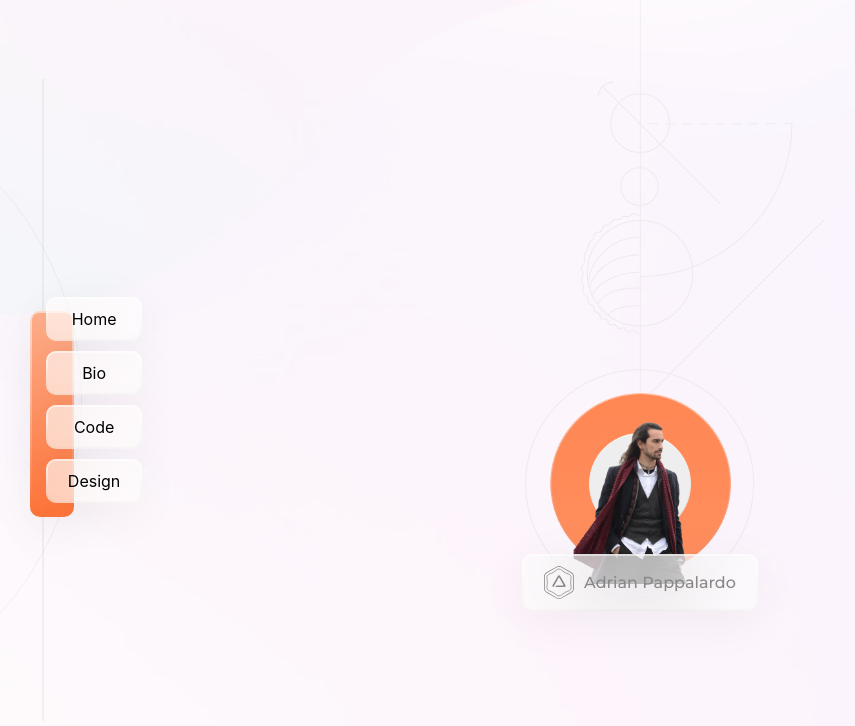
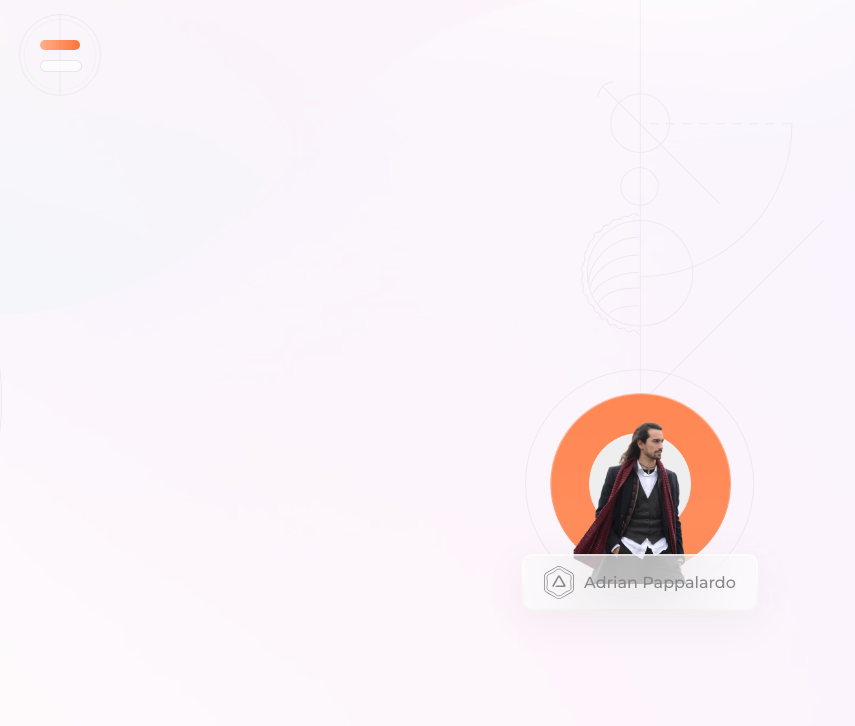
Before and after one commit to demonxdrag/portfolio, a React (Create React App) app: page / in a window 1280 px wide. Shown: the top 726 px of the page, without its empty margins (0-855 px from the left). Built offline with nearby package versions, Linux system fonts and the light colour scheme.

Commit message:
added menu interaction

```diff
--- a/src/views/components/GlassCard/GlassCard.style.ts
+++ b/src/views/components/GlassCard/GlassCard.style.ts
@@ -32,6 +32,7 @@ export const GlassCardContent = styled('div')`
   padding: 0 20px;
   gap: 10px;
   width: 100%;
+  height: 100%;
   border-radius: 10px;
   border-width: 2px;
   border-style: solid;
--- a/src/views/components/Menu/Menu.style.ts
+++ b/src/views/components/Menu/Menu.style.ts
@@ -1,4 +1,8 @@
 import styled from 'styled-components'
+
+interface OpenMenu {
+  isOpen: boolean
+}
 
 export const MenuContainer = styled('div')`
   position: fixed;
@@ -8,35 +12,46 @@ export const MenuContainer = styled('div')`
   align-items: center;
 `
 
-export const MenuColorContainer = styled('div')`
+export const MenuColorContainer = styled('div')<OpenMenu>`
   display: flex;
   justify-content: stretch;
   align-items: stretch;
+  margin-left: 50px;
+  transition: 0.8s ease-in-out;
+  ${({ isOpen }) => !isOpen && 'margin-left: -100px'};
 `
 
-export const MenuItemContainer = styled('div')`
+export const MenuItemContainer = styled('div')<OpenMenu>`
   margin-left: -20%;
   display: flex;
   gap: 10px;
   flex-direction: column;
 `
 
-export const ColorContainer = styled('div')`
+export const ColorContainer = styled('div')<OpenMenu>`
   margin: 10% 0 -10% -10%;
+  transition: 1.2s ease-in-out;
+  ${({ isOpen }) => !isOpen && 'margin-left: -100px'};
 `
 
-export const Circle = styled('div')`
+export const Circle = styled('div')<OpenMenu>`
+  position: fixed;
+  left: -70vh;
   border-radius: 1000px;
   border: 1px solid ${({ theme }) => theme.lineColor};
   height: 80vh;
   width: 80vh;
-  margin-left: -70vh;
   opacity: 0.1;
+  transition: 0.7s ease-in-out;
+  ${({ isOpen }) => !isOpen && 'left: -80vh'};
 `
 
-export const Line = styled('div')`
-  border: 1px solid ${({ theme }) => theme.lineColor};
+export const Line = styled('div')<OpenMenu>`
+  position: fixed;
+  border-right: 1px solid ${({ theme }) => theme.lineColor};
   height: 80vh;
-  margin-left: -5vh;
+  left: 60px;
   opacity: 0.1;
+  transition: 0.6s ease-in-out;
+  ${({ isOpen }) => !isOpen && 'margin-left: -100px'};
 `
--- a/src/views/components/Menu/Menu.tsx
+++ b/src/views/components/Menu/Menu.tsx
@@ -1,17 +1,22 @@
+import { useState } from 'react'
 import ColorCard from '../ColorCard/ColorCard'
 import DynamicButton from '../iPadOS/DynamicButton'
 import { Circle, ColorContainer, Line, MenuColorContainer, MenuContainer, MenuItemContainer } from './Menu.style'
+import MenuTrigger from './MenuTrigger'
 
 const Menu = () => {
+  const [isOpen, setOpen] = useState(false)
+
   return (
     <MenuContainer>
-      <Circle />
-      <Line />
-      <MenuColorContainer>
-        <ColorContainer>
+      <MenuTrigger isOpen={isOpen} setOpen={setOpen} />
+      <Circle isOpen={isOpen} />
+      <Line isOpen={isOpen} />
+      <MenuColorContainer isOpen={isOpen}>
+        <ColorContainer isOpen={isOpen}>
           <ColorCard color='orange'></ColorCard>
         </ColorContainer>
-        <MenuItemContainer>
+        <MenuItemContainer isOpen={isOpen}>
           <DynamicButton>Home</DynamicButton>
           <DynamicButton>Bio</DynamicButton>
           <DynamicButton>Code</DynamicButton>
--- /dev/null
+++ b/src/views/components/Menu/MenuTrigger.style.ts
@@ -0,0 +1,79 @@
+import styled from 'styled-components'
+
+interface OpenMenu {
+  isOpen: boolean
+  isHovered?: boolean
+}
+
+export const MenuTriggerContainer = styled('div')<OpenMenu>`
+  position: fixed;
+  left: 40px;
+  top: 40px;
+  display: flex;
+  flex-direction: column;
+  gap: 10px;
+`
+
+export const MenuBarTop = styled('div')<OpenMenu>`
+  width: 40px;
+  height: 10px;
+  border-radius: 10px;
+  background-image: linear-gradient(to right, #ffd1bd -56.44%, #ff7438 100%);
+  transition: 0.5s;
+  ${({isOpen}) => isOpen && `
+    transform: translateY(10px) rotate(-45deg);
+  `}
+`
+
+export const MenuBarBottom = styled('div')<OpenMenu>`
+  width: 40px;
+  height: 10px;
+  border-radius: 10px;
+  border: 1px solid ${({ theme }) => theme.lineColor}30;
+  background: rgba(255, 255, 255, 0.6);
+  backdrop-filter: blur(50px);
+  transition: 0.5s;
+  ${({isOpen}) => isOpen && `
+    transform: translateY(-10px) rotate(45deg);
+  `}
+`
+
+export const MenuTriggerInnerCircle = styled('div')<OpenMenu>`
+  position: absolute;
+  top: 15px;
+  left: 20px;
+  transform: translate(-50%, -50%) ${({ isHovered }) => isHovered && 'scale(1.2)'};
+  width: 70px;
+  height: 70px;
+  border-radius: 100px;
+  border: 1px dotted ${({ theme }) => theme.lineColor};
+  opacity: 0.1;
+  transition: 0.5s;
+`
+
+export const MenuTriggerOuterCircle = styled('div')<OpenMenu>`
+  position: absolute;
+  top: 15px;
+  left: 20px;
+  transform: translate(-50%, -50%) ${({ isHovered }) => isHovered && 'scale(0.8)'};
+  width: 80px;
+  height: 80px;
+  border-radius: 100px;
+  border: 1px solid ${({ theme }) => theme.lineColor};
+  opacity: 0.1;
+  transition: 0.5s;
+`
+
+export const MenuTriggerLine = styled('div')<OpenMenu>`
+  position: absolute;
+  top: 15px;
+  left: 20px;
+  transform: translate(-50%, -50%);
+  ${({ isOpen }) => isOpen && 'transform: translate(-50%, -50%) rotate(90deg)'};
+  ${({ isHovered }) => isHovered && 'transform: translate(-50%, -50%) scale(1.2) rotate(45deg)'};
+  width: 0px;
+  height: 80px;
+  border-right: 1px solid ${({ theme }) => theme.lineColor};
+  opacity: 0.1;
+  transition: 0.5s;
+`
--- a/src/views/components/Menu/MenuTrigger.tsx
+++ b/src/views/components/Menu/MenuTrigger.tsx
@@ -1 +1,23 @@
-export default null
+import { useState } from 'react'
+import { MenuBarBottom, MenuTriggerInnerCircle, MenuTriggerOuterCircle, MenuBarTop, MenuTriggerContainer, MenuTriggerLine } from './MenuTrigger.style'
+
+interface iMenuTrigger {
+  isOpen: boolean
+  setOpen: (value: boolean) => void
+}
+const MenuTrigger = (props: iMenuTrigger) => {
+  const [isHovered, setHovered] = useState(false)
+  const { isOpen, setOpen } = props
+
+  return (
+    <MenuTriggerContainer isOpen={isOpen} onMouseEnter={() => setHovered(true)} onMouseLeave={() => setHovered(false)} onClick={() => setOpen(!isOpen)}>
+      <MenuTriggerLine isHovered={isHovered} isOpen={isOpen} />
+      <MenuTriggerInnerCircle isHovered={isHovered} isOpen={isOpen} />
+      <MenuTriggerOuterCircle isHovered={isHovered} isOpen={isOpen} />
+      <MenuBarTop isOpen={isOpen}/>
+      <MenuBarBottom isOpen={isOpen}/>
+    </MenuTriggerContainer>
+  )
+}
+
+export default MenuTrigger
```
Also changed, not shown: public/menu-trigger.svg (added).
